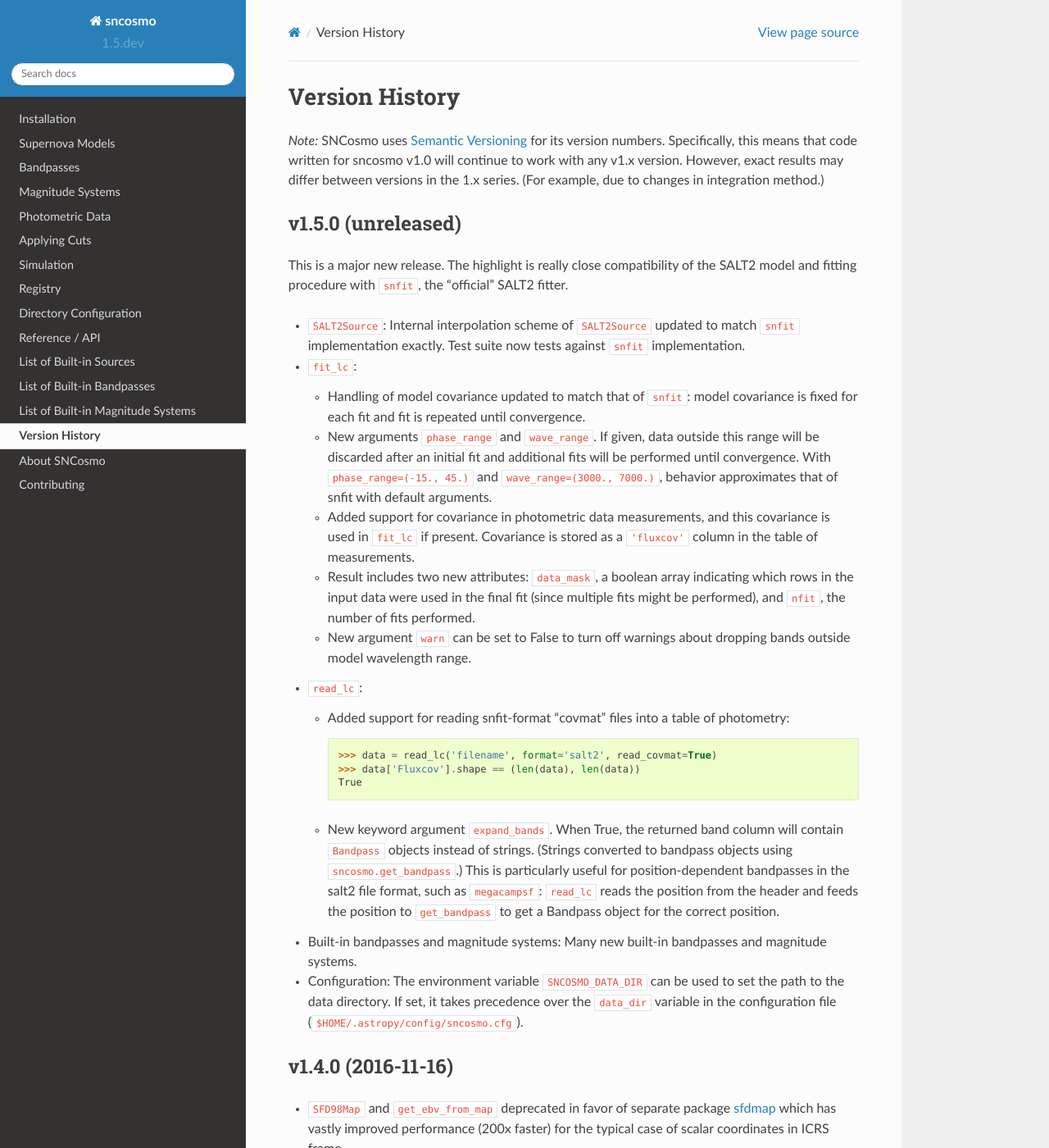
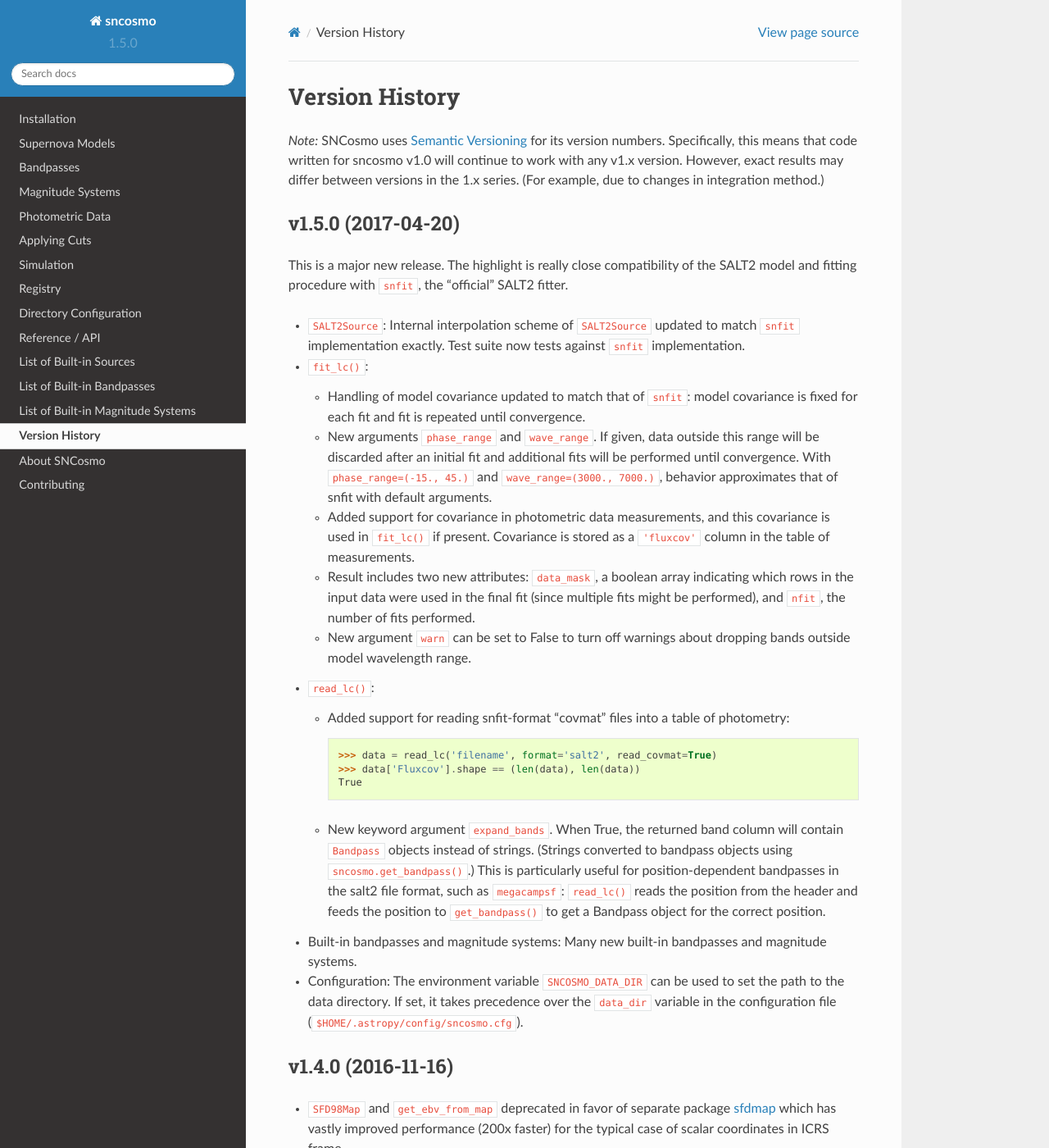
Before and after one commit to sncosmo/sncosmo, a Sphinx documentation site: the page built from docs/history.rst, in a window 1280 px wide and 1400 px high. Shown: the whole window at 82% size. Built offline with Sphinx 7.4.7 and the Read the Docs theme 2.0.0, drawn with Linux system fonts in a browser that asks for light colours; pages that are not in the unit, such as notebooks, are missing from menus; the version number is read from the project's files by our own code; some of the changed text lies outside the part shown.

Commit message:
bump for 1.5.0 release

```diff
--- a/docs/conf.py
+++ b/docs/conf.py
@@ -93,7 +93,7 @@ master_doc = 'index'
 # This does not *have* to match the package name, but typically does
 project = u'sncosmo'
 author = u'Kyle Barbary and contributors'
-copyright = u'2013-2016, ' + author
+copyright = u'2013-2017, ' + author
 
 # The version info for the project you're documenting, acts as replacement for
 # |version| and |release|, also used in various other places throughout the
--- a/docs/history.rst
+++ b/docs/history.rst
@@ -8,7 +8,7 @@ sncosmo v1.0 will continue to work with any v1.x version. However,
 exact results may differ between versions in the 1.x series. (For
 example, due to changes in integration method.)
 
-v1.5.0 (unreleased)
+v1.5.0 (2017-04-20)
 ===================
 
 This is a major new release. The highlight is really close compatibility of
@@ -19,7 +19,7 @@ fitter.
   updated to match ``snfit`` implementation exactly. Test suite now tests
   against ``snfit`` implementation.
 
-- ``fit_lc``:
+- ``fit_lc()``:
 
   - Handling of model covariance updated to match that of ``snfit``: model
     covariance is fixed for each fit and fit is repeated until convergence.
@@ -31,7 +31,7 @@ fitter.
     behavior approximates that of snfit with default arguments.
 
   - Added support for covariance in photometric data measurements, and
-    this covariance is used in ``fit_lc`` if present. Covariance
+    this covariance is used in ``fit_lc()`` if present. Covariance
     is stored as a ``'fluxcov'`` column in the table of measurements.
 
   - Result includes two new attributes: ``data_mask``, a boolean array
@@ -42,7 +42,7 @@ fitter.
   - New argument ``warn`` can be set to False to turn off warnings about
     dropping bands outside model wavelength range.
 
-- ``read_lc``:
+- ``read_lc()``:
 
   - Added support for reading snfit-format "covmat" files into
     a table of photometry::
@@ -53,10 +53,10 @@ fitter.
 
   - New keyword argument ``expand_bands``. When True, the returned band
     column will contain ``Bandpass`` objects instead of strings. (Strings
-    converted to bandpass objects using ``sncosmo.get_bandpass``.) This
+    converted to bandpass objects using ``sncosmo.get_bandpass()``.) This
     is particularly useful for position-dependent bandpasses in the salt2
-    file format, such as ``megacampsf``: ``read_lc`` reads the position from
-    the header and feeds the position to ``get_bandpass`` to get a Bandpass
+    file format, such as ``megacampsf``: ``read_lc()`` reads the position from
+    the header and feeds the position to ``get_bandpass()`` to get a Bandpass
     object for the correct position.
 
 - Built-in bandpasses and magnitude systems: Many new built-in bandpasses
--- a/setup.py
+++ b/setup.py
@@ -52,7 +52,7 @@ URL = 'http://sncosmo.readthedocs.org'
 builtins._ASTROPY_PACKAGE_NAME_ = PACKAGENAME
 
 # VERSION should be PEP386 compatible (http://www.python.org/dev/peps/pep-0386)
-VERSION = '1.5.dev'
+VERSION = '1.5.0'
 
 # Indicates if this version is a release version
 RELEASE = 'dev' not in VERSION
```
